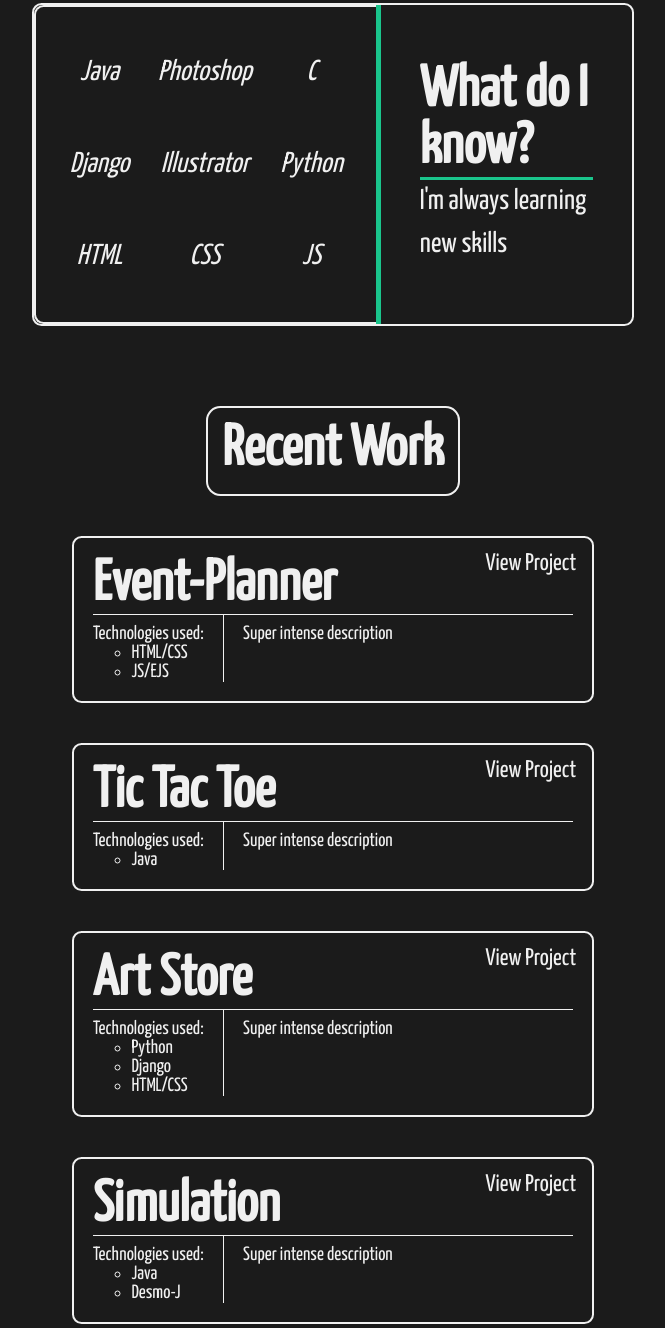
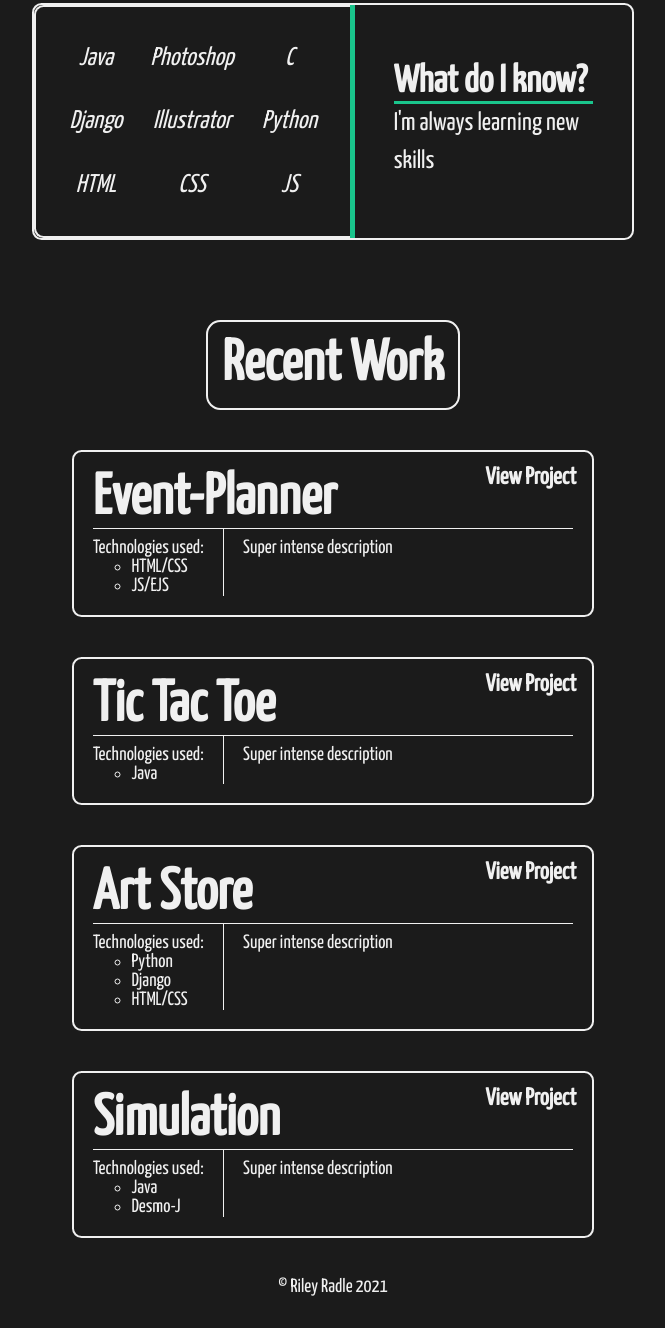
Before and after one commit to 19radleriley/OldPortfolioSite, a plain HTML site: page index.html in a window 1280 px wide. Shown: the part 1921-3249 px from the top of the page, without its empty margins (307-972 px from the left). After the commit the page ends 3218 px from the top, so only its background shows below. Drawn offline with nearby package versions, Linux system fonts and the light colour scheme.

Commit message:
Added styles

```diff
--- a/css/main.css
+++ b/css/main.css
@@ -85,7 +85,6 @@ nav > ul > li > a, nav > ul i {
 
 nav > ul a:hover, nav > ul i:hover {
     color: var(--electric-green);
-    transform: scale(1.1);
     cursor: pointer;
 }
 
@@ -238,12 +237,12 @@ nav li:hover .flyout::before {
  }
 
  .skills header > h1 {
-     font-size: 3em;
+     font-size: clamp(1.75em, 3vw, 4em);
      border-bottom: 3px solid var(--electric-green);
  }
 
  .skills header > p {
-     font-size: 1.5em;
+     font-size: clamp(1.25rem, 2vw, 2.5rem);
      line-height: 150%;
  }
 
@@ -262,9 +261,10 @@ nav li:hover .flyout::before {
 
  .skills ul > li {
      align-self: center;
-     padding: .15em;
+     padding: clamp(.1em, .5vw, .2em);
      margin: .35em;
-     font-size: 1.5em;
+     font-size: .35em;
+     font-size: clamp(1em, 2vw, 1.5em);
      font-style: italic;
      border-radius: .25em;
      transition: var(--main-transition);
@@ -281,9 +281,8 @@ nav li:hover .flyout::before {
  }
 
  .skills ul > li:hover {
-    background-color: #f0f0f0;
-    /* color: rgb(27, 27, 27); */
     color: var(--electric-green);
+    background-color: var(--font2);
     cursor: pointer;
   }
 
@@ -333,6 +332,8 @@ nav li:hover .flyout::before {
     background-color: var(--card1);
     box-shadow: var(--box-shadow);
     transition: var(--main-transition);
+    text-decoration: none;
+    color: var(--font1);
  }
 
  .recent .recent-project > div:first-child {
@@ -365,7 +366,7 @@ nav li:hover .flyout::before {
      padding-top: .5em;
  }
 
- .recent .recent-project a {
+ .recent .recent-project b {
      position: absolute;
      top: 1rem;
      right: 1rem;
@@ -380,10 +381,19 @@ nav li:hover .flyout::before {
  .recent .recent-project:hover, .recent header h1:hover {
     box-shadow: var(--box-shadow-hover);
     transform: var(--scale-hover);
-    cursor: default;
+    border-color: var(--electric-green);
+    cursor: pointer;
  }
 
- .recent .recent-project a:hover {
+ .recent .recent-project:hover h2 {
+     border-bottom-color: var(--electric-green);
+ }
+
+ .recent .recent-project:hover ul {
+    border-right-color: var(--electric-green);
+}
+
+ .recent .recent-project:hover b {
      color: var(--electric-green);
      border-bottom: 3px solid var(--electric-green);
  }
--- a/index.html
+++ b/index.html
@@ -85,7 +85,7 @@
                     <h1>Recent Work</h1>
                 </header>
 
-                <section class="recent-project">
+                <a class="recent-project" href="https://github.com/19radleriley/Event-Planner-Scheduler">
                     <div>
                         <h2>Event-Planner</h2>
                         <div class="project-info">
@@ -97,11 +97,11 @@
                         </div>
                     </div>
                     <div>
-                        <a href="https://github.com/19radleriley/Event-Planner-Scheduler"></i>View Project</a>
+                        <b>View Project</b>
                     </div>
-                </section>
+                </a>
 
-                <section class="recent-project">
+                <a class="recent-project" href="https://github.com/19radleriley/Unbeatable-Tic-Tac-Toe">
                     <div>
                         <h2>Tic Tac Toe</h2>
                         <div class="project-info">
@@ -111,12 +111,10 @@
                             <p>Super intense description</p>
                         </div>
                     </div>
-                    <div>
-                        <a href="https://github.com/19radleriley/Unbeatable-Tic-Tac-Toe"></i>View Project</a>
-                    </div>
-                </section>
+                    <b>View Project</b>
+                </a>
 
-                <section class="recent-project">
+                <a class="recent-project" href="https://github.com/19radleriley/ArtSite-SourceCode">
                     <div>
                         <h2>Art Store</h2>
                         <div class="project-info">
@@ -128,12 +126,10 @@
                             <p>Super intense description</p>
                         </div>
                     </div>
-                    <div>
-                        <a href="https://github.com/19radleriley/ArtSite-SourceCode"></i>View Project</a>
-                    </div>
-                </section>
+                    <b>View Project</b>
+                </a>
 
-                <section class="recent-project">
+                <a class="recent-project" href="https://github.com/19radleriley/AutoBodyShopSimulation">
                     <div>
                         <h2>Simulation</h2>
                         <div class="project-info">
@@ -144,10 +140,8 @@
                             <p>Super intense description</p>
                         </div>
                     </div>
-                    <div>
-                        <a href="https://github.com/19radleriley/AutoBodyShopSimulation"></i>View Project</a>
-                    </div>
-                </section>
+                    <b>View Project</b>
+                </a>
             </article>
         </main>
 
```
Also changed, not shown: js/main.js (line endings or trailing spaces).
